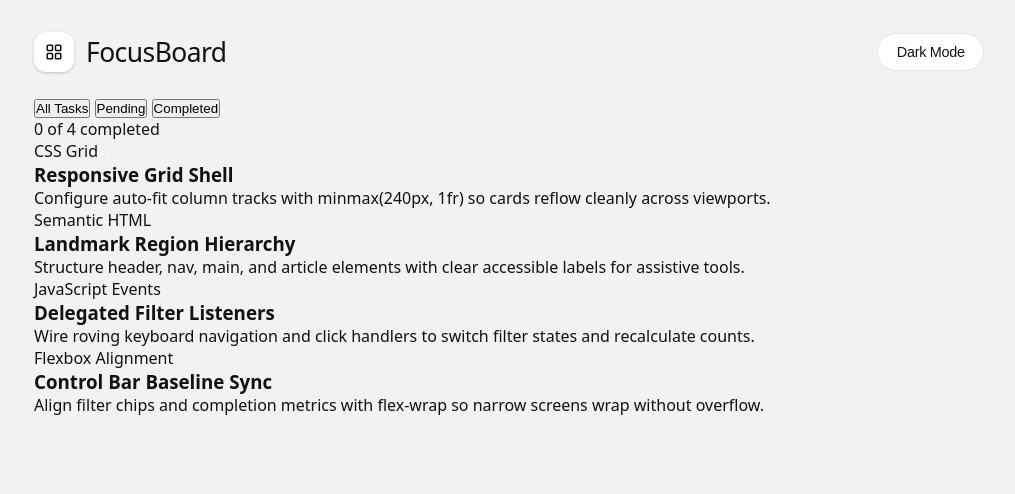
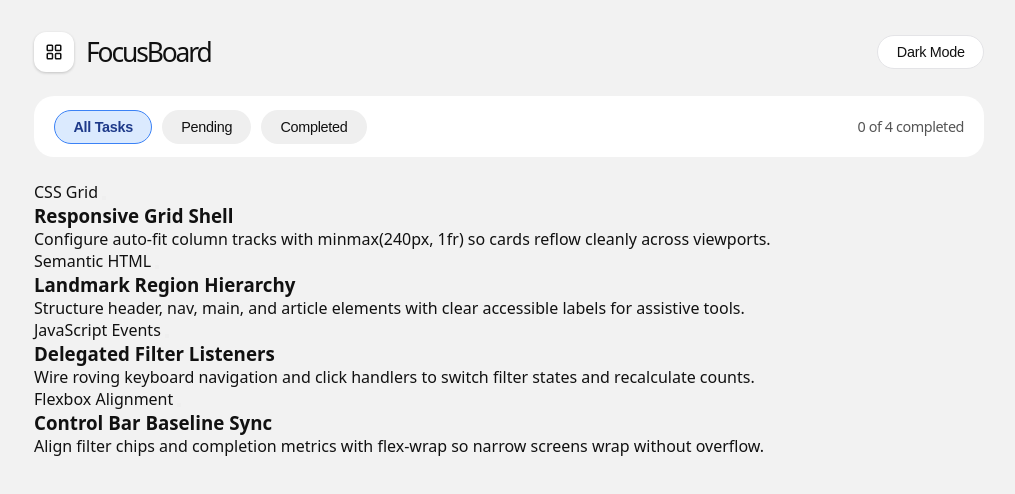
Before and after one commit to mel-bir/Focus-Board, a plain HTML site: page index.html in a window 1280 px wide. Shown: the whole page, without its empty margins (131-1146 px from the left). Drawn offline with Linux system fonts and the light colour scheme.

Commit message:
finished filter and stats section

```diff
--- a/style.css
+++ b/style.css
@@ -72,18 +72,62 @@ body {
 
 .brand-title {
     font-size: 1.65rem;
-    font-weight: 400;
-    letter-spacing: -0.02em;
+    font-weight: 500;
+    letter-spacing: -0.08em;
 }
 
 .theme-btn {
     background-color: var(--bg-surface);
     color: var(--text-main);
     border: 1px solid var(--border-light);
-    padding: 0.6rem 1.15rem;
+    padding: 0.5rem 1.15rem;
+    border-radius: 100px;
+    font-size: 0.9rem;
+    font-weight: 500;
+    cursor: pointer;
+    letter-spacing: -0.02em;
+}
+
+.control-bar {
+    background-color: var(--bg-surface);
+    border-radius: 20px;
+    display: flex;
+    flex-wrap: wrap;
+    justify-content: space-between;
+    align-items: center;
+    gap: 1rem;
+    padding: 0.85rem 1.25rem;
+    margin-bottom: 1.5rem;
+}
+
+.filter-btns {
+    display: flex;
+    flex-wrap: wrap;
+    gap: 0.6rem;
+}
+
+.filter-btn {
+    background-color: var(--bg-pill);
+    color: var(--main-text);
+    border: 1px solid transparent;
+    padding: 0.5rem 1.15rem;
     border-radius: 100px;
     font-size: 0.9rem;
     font-weight: 400;
+    letter-spacing: -0.02em;
     cursor: pointer;
-    letter-spacing: -0.02em;
 }
+
+/* ACTIVE FILTER */
+.filter-btn.is-active {
+    background-color: var(--blue-bg);
+    border-color: var(--blue-border);
+    color: var(--blue-text);
+    font-weight: 600;
+}
+
+.stats-text {
+    font-size: 0.9rem;
+    color: var(--text-muted);
+    letter-spacing: -0.03em
+}
```
